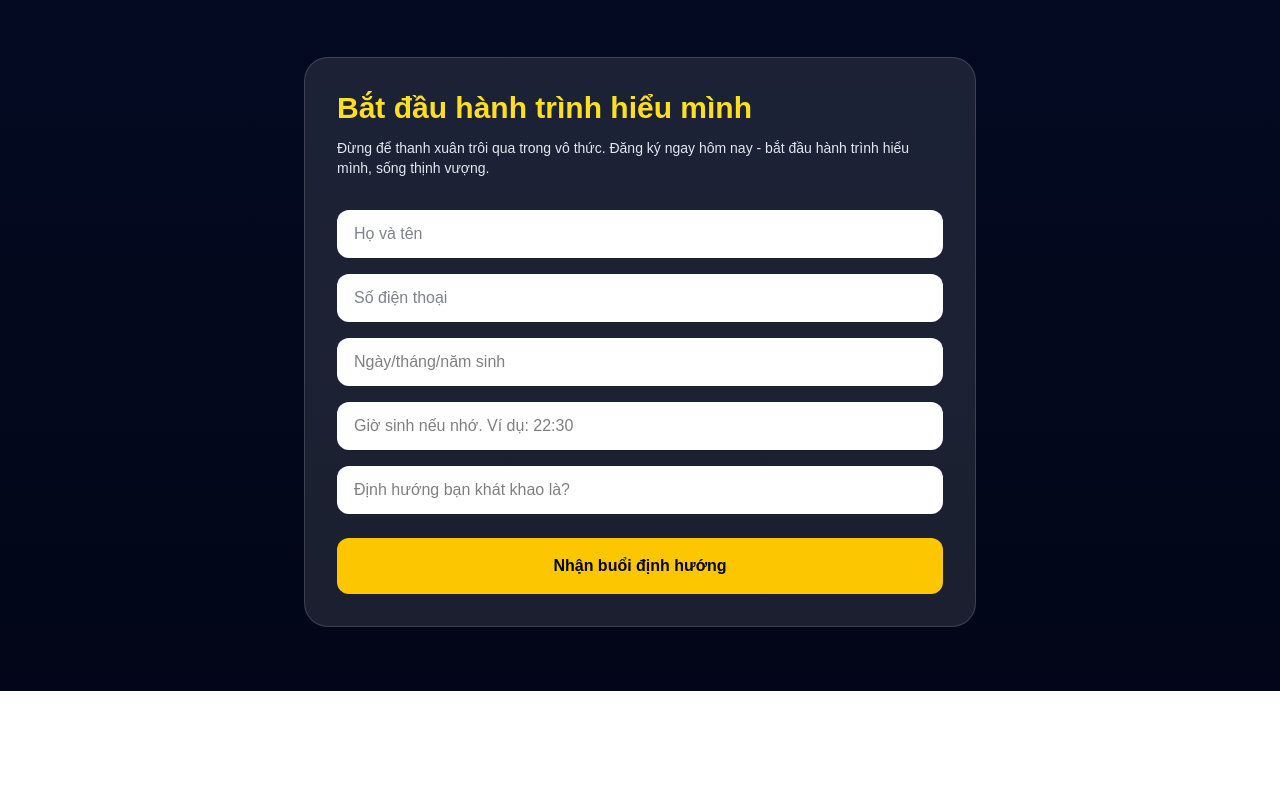
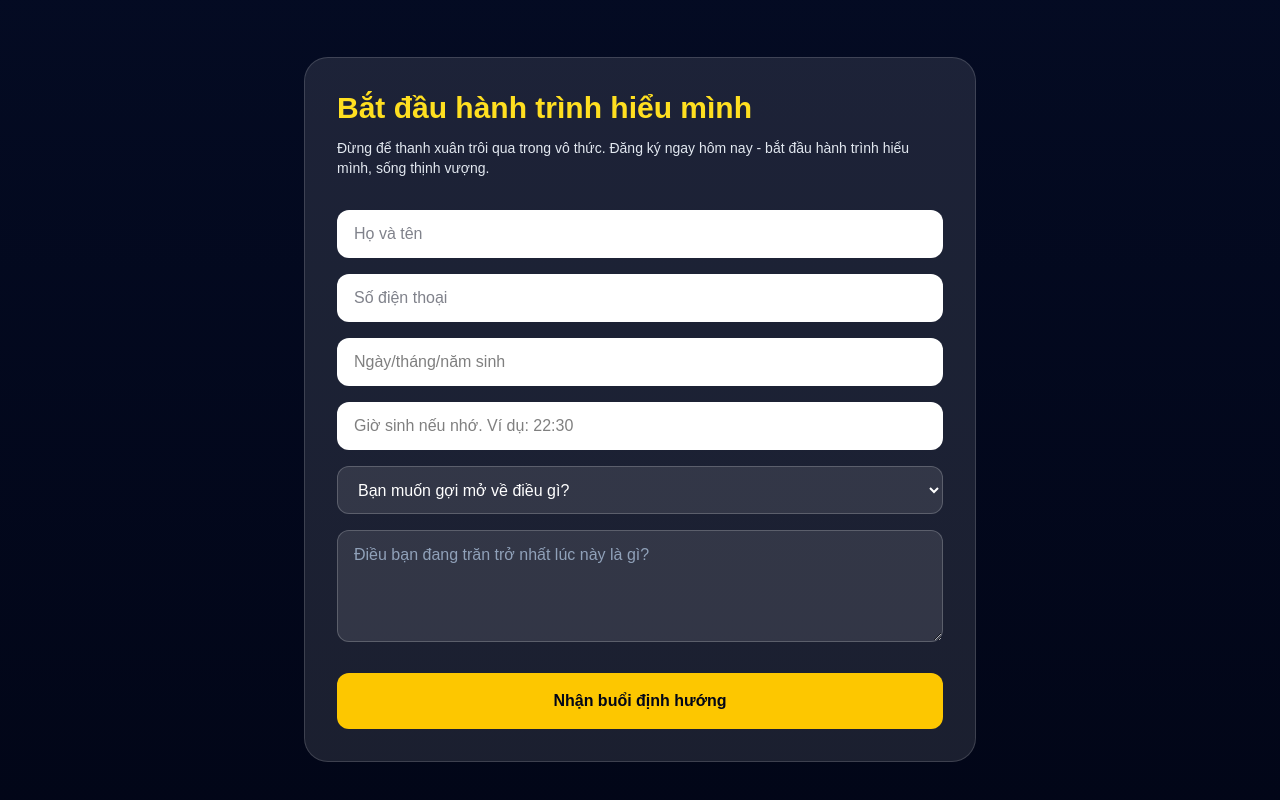
Before and after one commit to lanmatmathinhvuong-dot/mtmv, a Next.js app: page / in a window 1280 px wide. Shown: the part 7692-8492 px from the top of the page. Before the commit the page ends 8383 px from the top, so only its background shows below. Built offline with nearby package versions, Linux system fonts and the light colour scheme; no server answers.

Commit message:
toi uu form dang ky nhu cau va tran tro

```diff
--- a/app/page.tsx
+++ b/app/page.tsx
@@ -833,11 +833,45 @@ setGhiChuDacBiet("");
   onChange={(e) => setGioSinh(e.target.value)}
 />
 
-<input
-  className="mt-4 h-12 w-full rounded-xl border border-white/20 bg-white px-4 text-black"
-  placeholder="Định hướng bạn khát khao là?"
+<select
+  className="mt-4 h-12 w-full rounded-xl border border-white/20 bg-white/10 px-4 text-white"
   value={nhuCau}
   onChange={(e) => setNhuCau(e.target.value)}
+>
+  <option value="" className="text-black">
+    Bạn muốn gợi mở về điều gì?
+  </option>
+  <option value="Hiểu con và định hướng cho con" className="text-black">
+    Hiểu con và định hướng cho con
+  </option>
+  <option value="Hiểu rõ chính mình" className="text-black">
+    Hiểu rõ chính mình
+  </option>
+  <option value="Định hướng sự nghiệp" className="text-black">
+    Định hướng sự nghiệp
+  </option>
+  <option value="Tình yêu / bạn đời / hôn nhân" className="text-black">
+    Tình yêu / bạn đời / hôn nhân
+  </option>
+  <option value="Tiền bạc / tài chính cá nhân" className="text-black">
+    Tiền bạc / tài chính cá nhân
+  </option>
+  <option value="Chọn đối tác / người đồng hành" className="text-black">
+    Chọn đối tác / người đồng hành
+  </option>
+  <option value="Đặt tên cho con / tên gọi cá nhân" className="text-black">
+    Đặt tên cho con / tên gọi cá nhân
+  </option>
+  <option value="Một trăn trở khác" className="text-black">
+    Một trăn trở khác
+  </option>
+</select>
+
+<textarea
+  className="mt-4 min-h-28 w-full rounded-xl border border-white/20 bg-white/10 px-4 py-3 text-white placeholder:text-slate-400"
+  placeholder="Điều bạn đang trăn trở nhất lúc này là gì?"
+  value={ghiChuDacBiet}
+  onChange={(e) => setGhiChuDacBiet(e.target.value)}
 />
 
 
```
